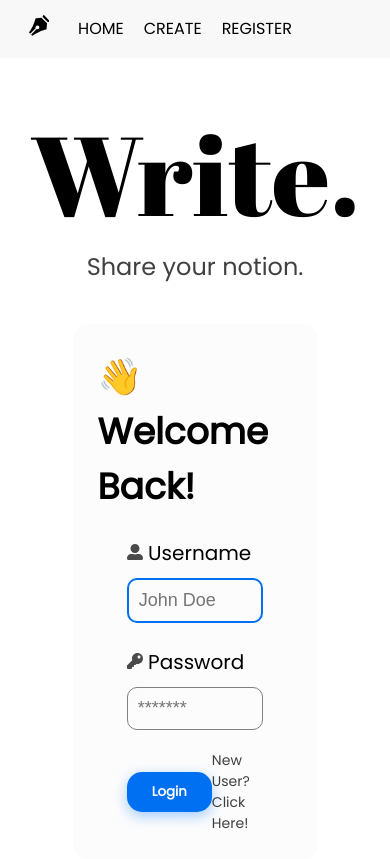
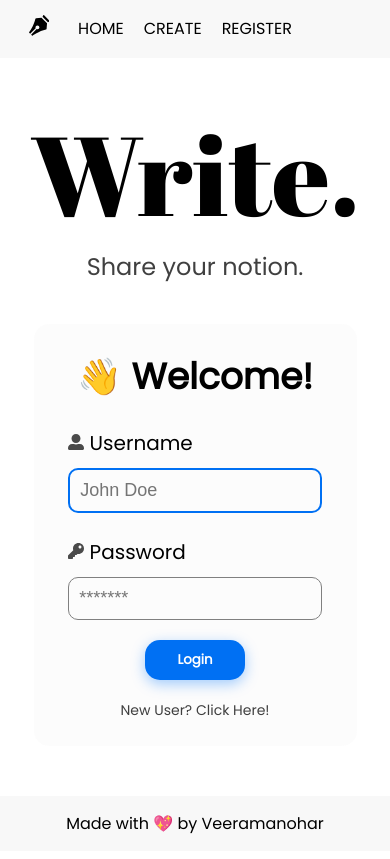
Before and after one commit to imveeru/mern-blog, a React (Create React App) app in the folder client/: page /login in a window 390 px wide. Built offline with nearby package versions, Linux system fonts and the light colour scheme.

Commit message:
:zap: Fixed responsive forms.

```diff
--- a/client/src/App.js
+++ b/client/src/App.js
@@ -45,7 +45,7 @@ function App() {
                 </Route>
             </Switch>
           </div>
-        {/* <Footer className='footer'/>   */}
+        <Footer className='footer'/>
       </div>
     </Router>
   );
--- a/client/src/components/footer/footer.css
+++ b/client/src/components/footer/footer.css
@@ -9,6 +9,7 @@
     padding:15px 0;
     font-family: Poppins;
     flex-shrink: 0;
+    margin-top:50px;
 }
 
 .footerTxt{
--- a/client/src/pages/login/Login.jsx
+++ b/client/src/pages/login/Login.jsx
@@ -38,7 +38,7 @@ function Login() {
                 <span className='headerSubtitle'>Share your notion.</span>
             </div>
             <div className='loginFormWrapper'>
-            <span className='loginTitle'>👋 Welcome Back!</span>
+            <span className='loginTitle'>👋 Welcome!</span>
             <form className='loginForm' onSubmit={handleSubmit}>
                 <label><FaUserAlt className='loginIcons'/> Username</label>
                 <input type='text' placeholder='John Doe' ref={userRef} autoFocus></input>
--- a/client/src/pages/login/login.css
+++ b/client/src/pages/login/login.css
@@ -111,3 +111,15 @@
     outline:none;
     border: 2px solid  #0070f3;
 }
+
+@media screen and (max-width:1000px){
+    .btnsWrapper{
+        flex-direction: column;
+    }
+    .loginFormWrapper{
+        width:70vw;
+    }
+    .loginForm{
+        width:65vw;
+    }
+}
--- a/client/src/pages/register/register.css
+++ b/client/src/pages/register/register.css
@@ -106,3 +106,15 @@
     opacity: .7;
     padding-top:10px;
 }
+
+@media screen and (max-width:1000px){
+    .btnsWrapper{
+        flex-direction: column;
+    }
+    .registerFormWrapper{
+        width:70vw;
+    }
+    .registerForm{
+        width:65vw;
+    }
+}
```
